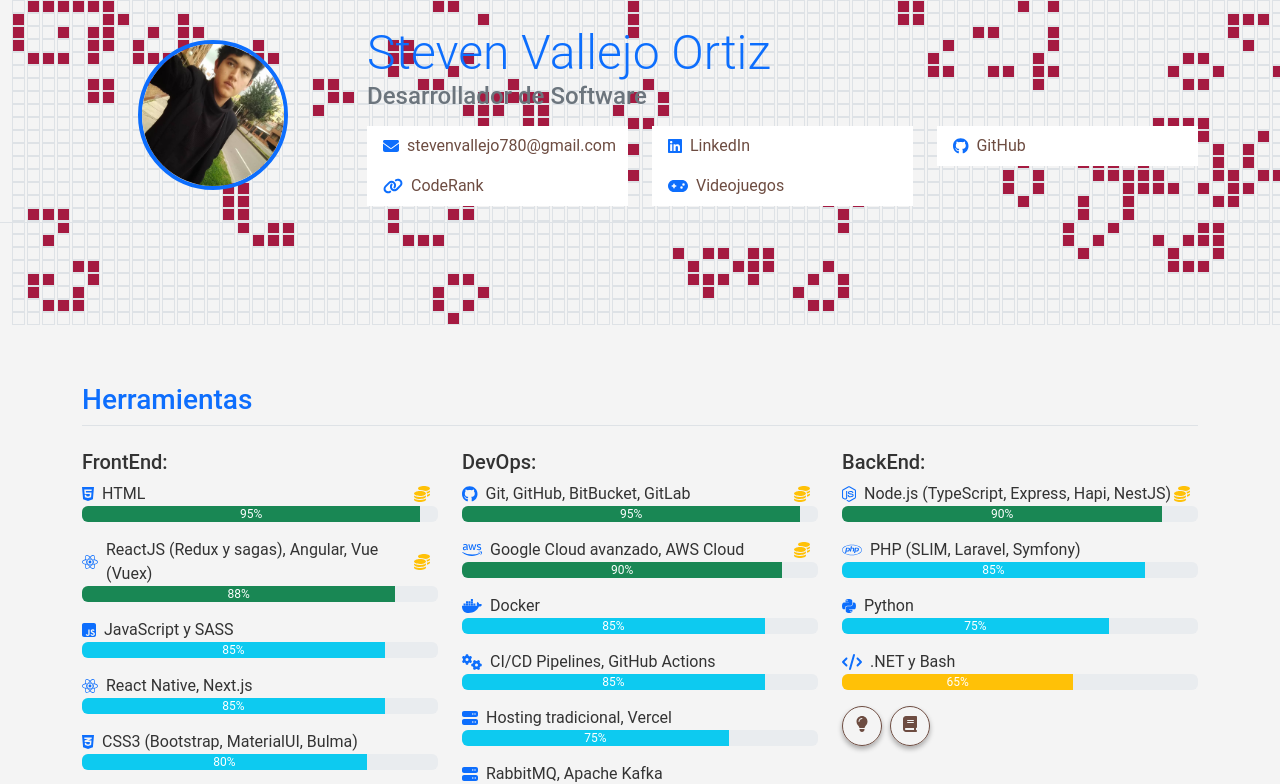
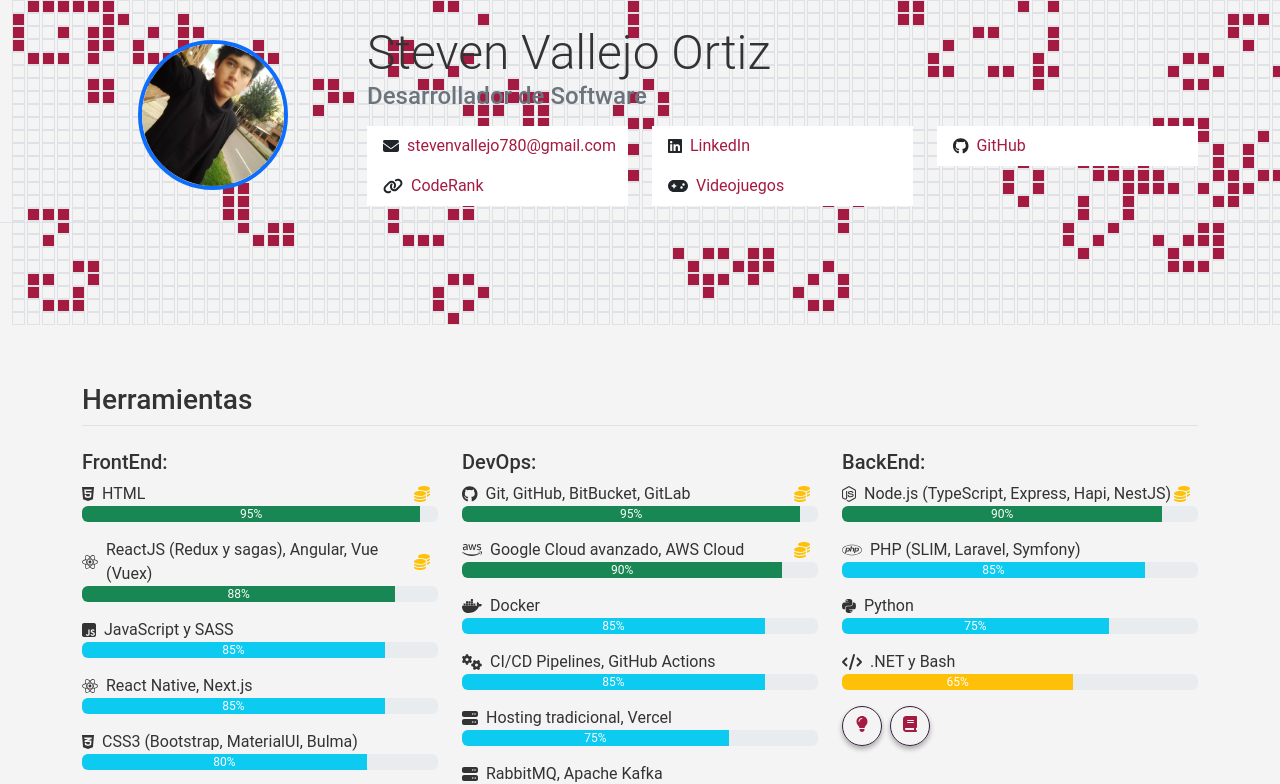
Before and after one commit to stevenvo780/mi-cv, a Next.js app: page / in a window 1280 px wide. Shown: the top 784 px of the page. Built offline with nearby package versions, Linux system fonts and the light colour scheme.

Commit message:
Actualizar estilos de ContactInfo y LorenzAttractor

```diff
--- a/src/app/components/ContactInfo.tsx
+++ b/src/app/components/ContactInfo.tsx
@@ -11,7 +11,7 @@
         <Col key={index} xs={12} md={6} lg={4}>
           <ListGroup variant="flush">
             <ListGroup.Item className="d-flex align-items-center">
-              <FontAwesomeIcon icon={contact.icon} className="me-2 text-primary" />
+              <FontAwesomeIcon icon={contact.icon} className="me-2 " />
               <a
                 href={contact.url}
                 target={contact.type === 'linkedin' ? '_blank' : undefined}
--- a/src/app/components/Header.tsx
+++ b/src/app/components/Header.tsx
@@ -25,7 +25,7 @@
             />
           </Col>
           <Col xs={12} md={9}>
-            <h1 className="display-5 text-primary mb-0">Steven Vallejo Ortiz</h1>
+            <h1 className="display-5  mb-0">Steven Vallejo Ortiz</h1>
             <h2 className="h4 text-secondary">Desarrollador de Software</h2>
             <ContactInfo />
           </Col>
--- a/src/app/components/Layout.tsx
+++ b/src/app/components/Layout.tsx
@@ -20,7 +20,7 @@
             />
           </Col>
           <Col xs={12} md={9}>
-            <h1 className="display-5 text-primary mb-0">Steven Vallejo Ortiz</h1>
+            <h1 className="display-5  mb-0">Steven Vallejo Ortiz</h1>
             <h2 className="h4 text-secondary">Desarrollador de Software</h2>
             <ContactInfo />
           </Col>
--- a/src/app/components/Portafolio/index.tsx
+++ b/src/app/components/Portafolio/index.tsx
@@ -11,7 +11,7 @@
   return (
     <section className="mb-5">
       <Container>
-        <h3 className="text-primary border-bottom pb-2 mb-4">Portafolio</h3>
+        <h3 className=" border-bottom pb-2 mb-4">Portafolio</h3>
         <Row className="mb-5">
           <Col md={6}>
             <p className="mb-4">
@@ -63,7 +63,7 @@
                       <Card className="h-100 shadow-sm">
                         <Card.Body>
                           {project.icon && (
-                            <FontAwesomeIcon icon={project.icon} size="2x" className="mb-3 text-primary" />
+                            <FontAwesomeIcon icon={project.icon} size="2x" className="mb-3 " />
                           )}
                           <Card.Title>{project.name}</Card.Title>
                           <Card.Text>{project.description}</Card.Text>
--- a/src/app/components/Skills.tsx
+++ b/src/app/components/Skills.tsx
@@ -4,7 +4,7 @@
   return (
     <section className="mb-5">
       <Container>
-        <h3 className="text-primary border-bottom pb-2 mb-4">Aptitudes y Habilidades</h3>
+        <h3 className=" border-bottom pb-2 mb-4">Aptitudes y Habilidades</h3>
         <ul>
           <li>Desarrollo Full Stack: Node.js, React, TypeScript</li>
           <li>Infraestructura: AWS, Docker, CI/CD</li>
--- a/src/app/components/Tools.tsx
+++ b/src/app/components/Tools.tsx
@@ -14,7 +14,7 @@
   return (
     <section className="mb-5">
       <Container>
-        <h3 className="text-primary border-bottom pb-2 mb-4">Herramientas</h3>
+        <h3 className=" border-bottom pb-2 mb-4">Herramientas</h3>
         <Row>
           {tools.map((tool, index) => (
             <Col md={4} key={index} className="mb-4">
@@ -25,7 +25,7 @@
                     <div className="d-flex align-items-center justify-content-between">
                       <div className="d-flex align-items-center">
                         {item.icon && (
-                          <FontAwesomeIcon icon={item.icon} className="me-2 text-primary" />
+                          <FontAwesomeIcon icon={item.icon} className="me-2 " />
                         )}
                         <span>{item.name}</span>
                       </div>
--- a/src/styles/globals.css
+++ b/src/styles/globals.css
@@ -1,57 +1,58 @@
 
 :root {
-  --font-color: #3A3A3A;
-  --bg-color: #ECEAE8;
+  --font-color: #311D39; /* Color principal de texto */
+  --bg-color: #F4F4F4; /* Fondo por defecto */
   --white-color: #FFFFFF;
-  --border-color: #d7ccc83d;
+  --border-color: #9B8E7E; /* Color de los bordes */
 
-  --primary-color: #6D4C41;
-  --primary-hover: #5D4037;
-  --primary-border: #6D4C41;
-  --primary-text: #FFFFFF;
+  --primary-color: #311D39; /* Color principal */
+  --primary-hover: #67434F; /* Hover para el color principal */
+  --primary-border: #311D39; /* Borde primario */
+  --primary-text: #FFFFFF; /* Texto primario en botones */
 
-  --secondary-color: #BBB6AE;
-  --secondary-hover: #a49d93;
-  --secondary-border: #BBB6AE;
-  --secondary-text: #3A3A3A;
+  --secondary-color: #9B8E7E; /* Color secundario */
+  --secondary-hover: #67434F; /* Hover secundario */
+  --secondary-border: #9B8E7E; /* Borde secundario */
+  --secondary-text: #311D39; /* Texto para secundarios */
 
-  --info-color: #0582c5;
-  --info-hover: #05679f;
-  --info-border: #05679f;
-  --info-text: #FFFFFF;
+  --info-color: #C3CCAF; /* Color de info */
+  --info-hover: #9B8E7E; /* Hover de info */
+  --info-border: #C3CCAF; /* Borde de info */
+  --info-text: #311D39; /* Texto de info */
 
-  --success-color: #66b032;
+  --success-color: #66b032; /* Color de éxito (sin cambio en la imagen) */
   --success-hover: #4d8c24;
   --success-border: #66b032;
   --success-text: #FFFFFF;
 
-  --warning-color: #D09F00;
+  --warning-color: #D09F00; /* Color de advertencia (sin cambio en la imagen) */
   --warning-hover: #89590A;
   --warning-border: #D09F00;
   --warning-text: #FFFFFF;
 
-  --danger-color: #D61200;
-  --danger-hover: #B01304;
-  --danger-border: #D61200;
+  --danger-color: #A51A41; /* Usé este color como peligro/danger */
+  --danger-hover: #67434F; /* Hover de danger basado en la paleta */
+  --danger-border: #A51A41;
   --danger-text: #FFFFFF;
 
-  --link-color: #6D4C41;
-  --link-hover: #5D4037;
-  --link-border: #5D4037;
+  --link-color: #A51A41;
+  --link-hover: #67434F;
+  --link-border: #67434F;
   --link-text: #FFFFFF;
 
   --outline-color: var(--secondary-color);
 
   --card-color: #FFFFFF;
   --card-hover: #F0F2F5;
-  --card-border: #d7ccc83d;
-  --card-text: #3A3A3A;
+  --card-border: #9B8E7E;
+  --card-text: #311D39;
 
-  --discord-color: #5865F0;
+  --discord-color: #5865F0; /* Color de Discord (sin cambio) */
   --discord-text: #FFFFFF;
 
-  --online-color: #15FF00;
+  --online-color: #15FF00; /* Color para online (sin cambio) */
 }
+
 
 body {
   margin: 0;
@@ -452,16 +453,3 @@
   background-color: #f4f4f4;
   color: #333;
 }
-
-h1, h2, h3 {
-  color: #311d39;
-}
-
-a {
-  color: #a51a41;
-  text-decoration: none;
-}
-
-a:hover {
-  text-decoration: underline;
-}
```
Also changed, not shown: src/app/components/Achievements.tsx (+55 -8 lines).
